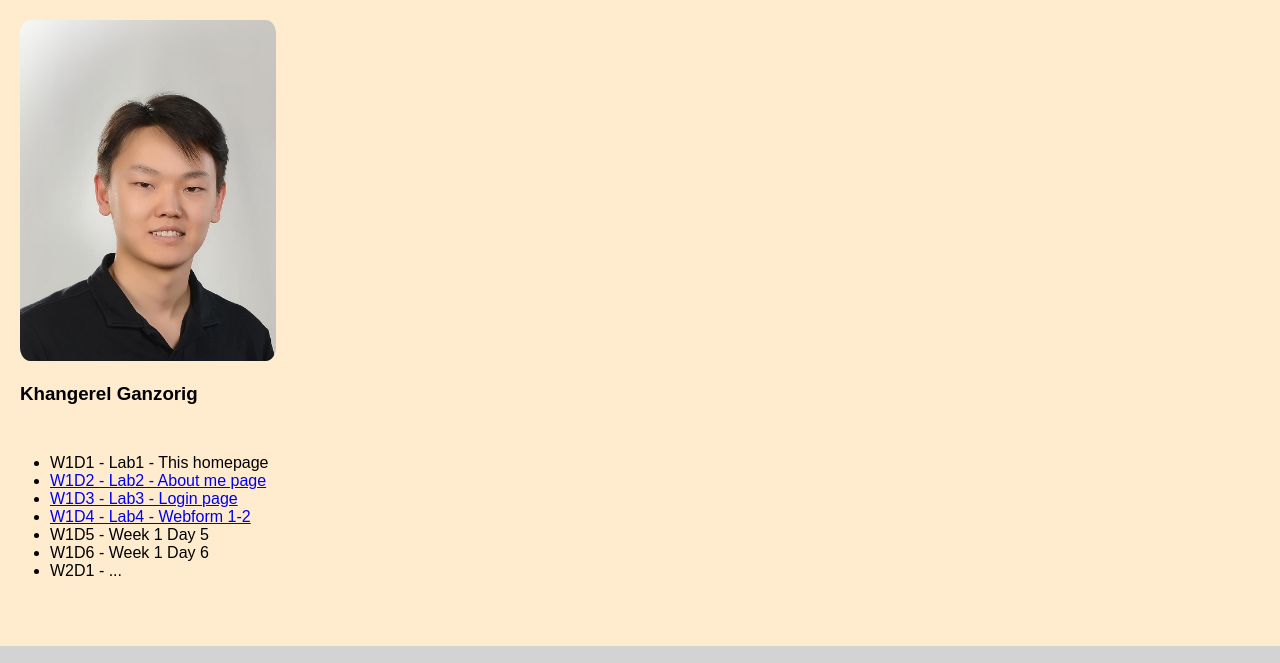
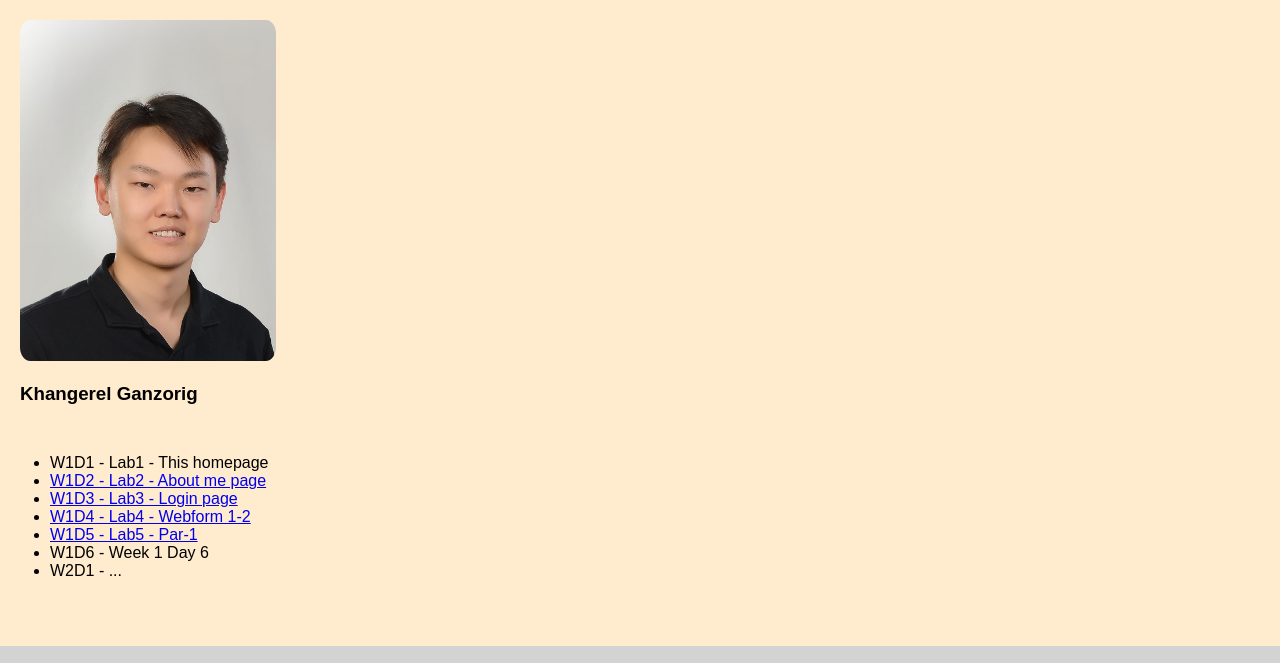
Before and after one commit to Khangerel/CS472, a plain HTML site: page lab1/index.html in a window 1280 px wide. Shown: the top 663 px of the page. Drawn offline with Linux system fonts and the light colour scheme.

Commit message:
Lab5 part-1
Updated home page

```diff
--- a/lab1/index.html
+++ b/lab1/index.html
@@ -50,7 +50,7 @@
         <li><a href="../lab2/aboutme.html">W1D2 - Lab2 - About me page</a></li>
         <li><a href="../lab3/">W1D3 - Lab3 - Login page</a></li>
         <li><a href="../lab4/webform1.html">W1D4 - Lab4 - Webform 1-2</a></li>
-        <li>W1D5 - Week 1 Day 5</li>
+        <li><a href="../lab5/part1/"> W1D5 - Lab5 - Par-1</a></li>
         <li>W1D6 - Week 1 Day 6</li>
         <li>W2D1 - ...</li>
       </ul>
```
Also changed, not shown: 2 other files.
